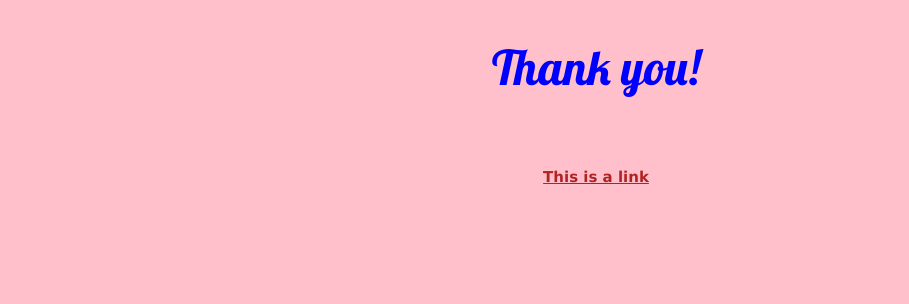
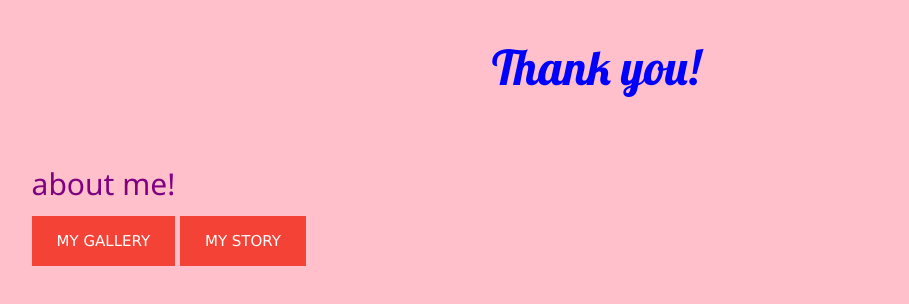
Before and after one commit to fadhilanurr/fadhilanurr.github.io, a plain HTML site: page index.html in a window 1280 px wide. Shown: the part 1808-2112 px from the top of the page, without its empty margins (44-953 px from the left). Before the commit the page ends 2087 px from the top, so only its background shows below. Drawn offline with nearby package versions, Linux system fonts and the light colour scheme.

Commit message:
Add files via upload

```diff
--- a/index.html
+++ b/index.html
@@ -1,7 +1,7 @@
 <!DOCTYPE html>
 <html>
 <head>
-	<title>TUGAS HTML PROFIL</title>
+	<title>FADHILA NURRIZQA</title>
 </head>
 <style>
 header, footer {
@@ -85,14 +85,37 @@ table {color: black; text-align: center}
 
 <head>
 <style>
-a {
+{
   color: firebrick;
 }
 </style>
 </head>
 <body>
+	<style>
+a:link, a:visited {
+  background-color: #f44336;
+  color: white;
+  padding: 14px 25px;
+  text-align: center;
+  text-decoration: none;
+  display: inline-block;
+}
+a:hover, a:active {
+  background-color: red;
+}
+</style>
+</head>
+<body>
+<style>
+h2 {
+	color: purple;
+	text-align: left
+}
+</style>
 
-<p><b><a href="https://fadhilanurr.github.io/dhila2.index.html" target="_blank">This is a link</a></b></p>
+<h2>about me!</h2>
+<a href="https://fadhilanurr.github.io/dhila2.index.html">MY GALLERY</a>
+<a href="https://fadhilanurr.github.io/dhila.html">MY STORY</a>
 
 </body>
 </body1>
```
